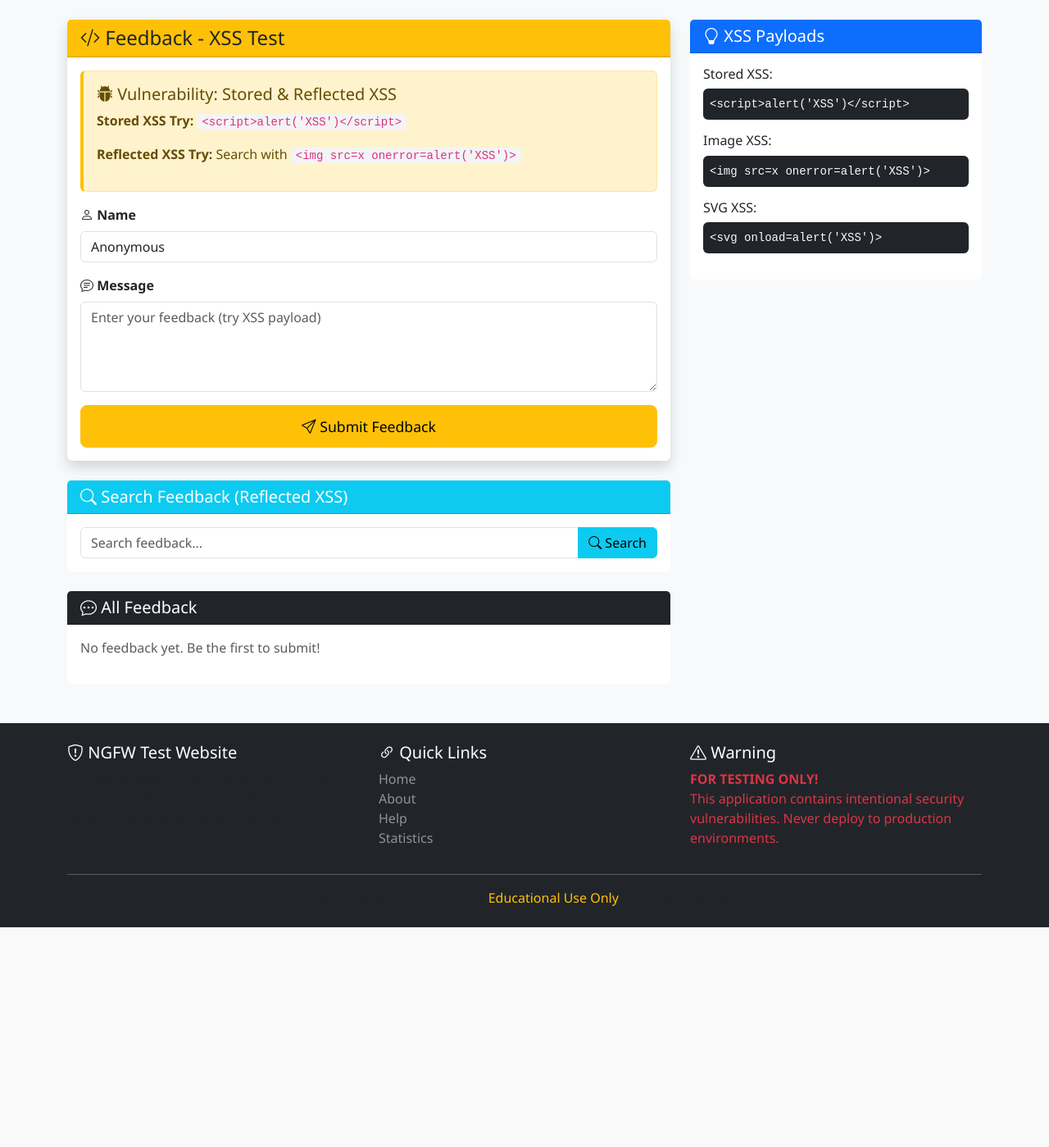
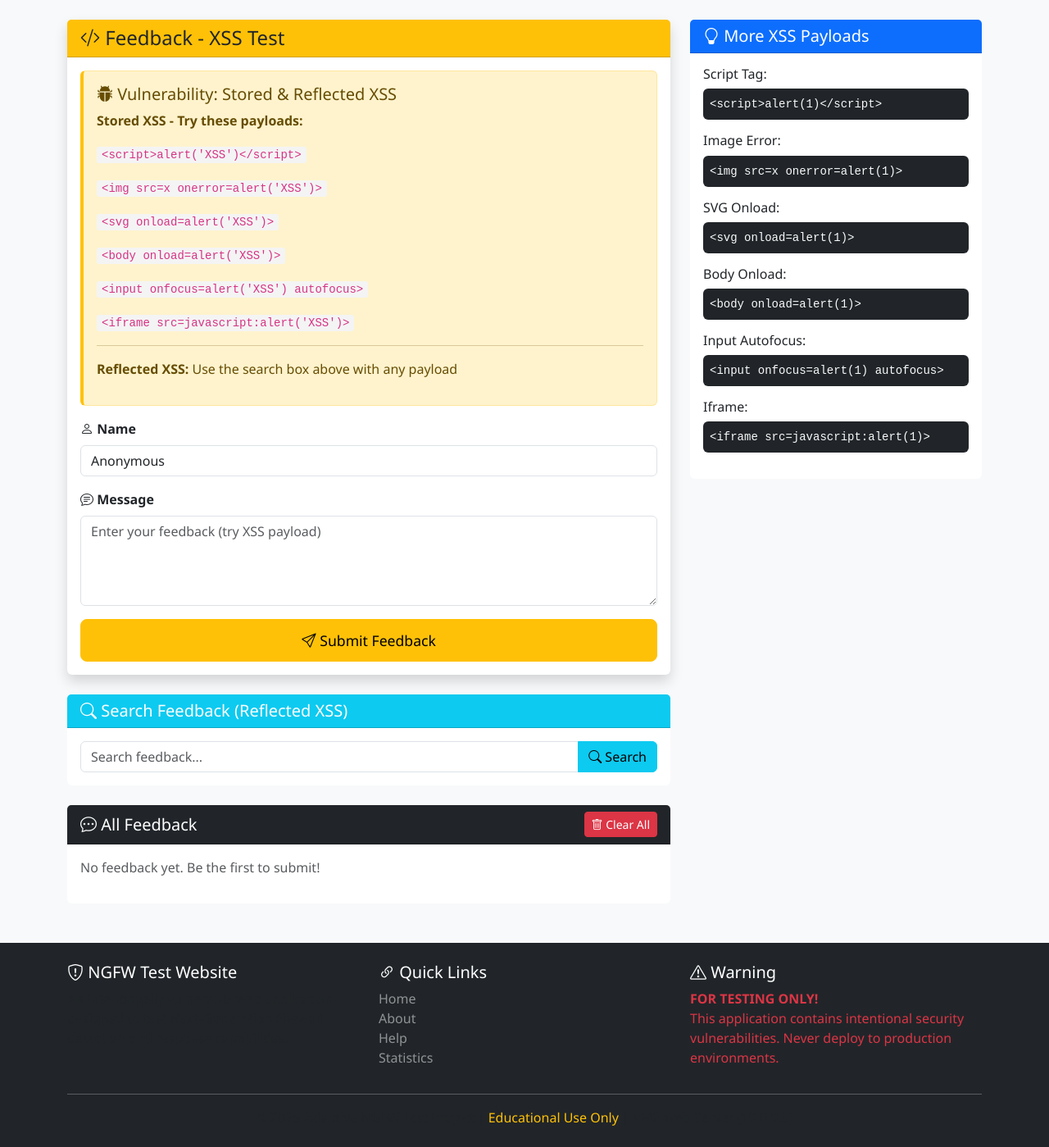
Before and after one commit to henokase/ngfw-prototype, a Flask app: page /feedback in a window 1280 px wide. Shown: the part 113-1512 px from the top of the page at 82% size. Before the commit the page ends 1244 px from the top, so only its background shows below. Run offline with Flask 3, Linux system fonts and the light colour scheme; data that the repository does not hold is empty; parts of the project's set-up code (start-up, migrations or seed data) failed here and were passed over.

Commit message:
refactor: enhance vulnerability descriptions and payload examples across multiple templates

```diff
--- a/web/src/templates/feedback.html
+++ b/web/src/templates/feedback.html
@@ -5,6 +5,26 @@
 {% block content %}
 <div class="row">
     <div class="col-md-8">
+        {% if submitted_message %}
+        <div class="alert alert-warning alert-dismissible fade show" role="alert">
+            <i class="bi bi-exclamation-triangle-fill"></i> <strong>XSS Payload Submitted!</strong>
+            <button type="button" class="btn-close" data-bs-dismiss="alert"></button>
+        </div>
+
+        <!-- XSS Payload Display - VULNERABLE: Renders without escaping -->
+        <div class="card mb-3">
+            <div class="card-body">
+                <h6 class="card-subtitle mb-2 text-muted">
+                    <i class="bi bi-person-circle"></i> {{ submitted_name }}
+                    <small class="float-end">Just now</small>
+                </h6>
+                <div class="card-text">
+                    {{ submitted_message | safe }}
+                </div>
+            </div>
+        </div>
+        {% endif %}
+
         <div class="card shadow">
             <div class="card-header bg-warning text-dark">
                 <h4 class="mb-0"><i class="bi bi-code-slash"></i> Feedback - XSS Test</h4>
@@ -12,8 +32,15 @@
             <div class="card-body">
                 <div class="alert alert-warning">
                     <h5><i class="bi bi-bug-fill"></i> Vulnerability: Stored & Reflected XSS</h5>
-                    <p><strong>Stored XSS Try:</strong> <code>&lt;script&gt;alert('XSS')&lt;/script&gt;</code></p>
-                    <p><strong>Reflected XSS Try:</strong> Search with <code>&lt;img src=x onerror=alert('XSS')&gt;</code></p>
+                    <p><strong>Stored XSS - Try these payloads:</strong></p>
+                    <p><code>&lt;script&gt;alert('XSS')&lt;/script&gt;</code></p>
+                    <p><code>&lt;img src=x onerror=alert('XSS')&gt;</code></p>
+                    <p><code>&lt;svg onload=alert('XSS')&gt;</code></p>
+                    <p><code>&lt;body onload=alert('XSS')&gt;</code></p>
+                    <p><code>&lt;input onfocus=alert('XSS') autofocus&gt;</code></p>
+                    <p><code>&lt;iframe src=javascript:alert('XSS')&gt;</code></p>
+                    <hr>
+                    <p><strong>Reflected XSS:</strong> Use the search box above with any payload</p>
                 </div>
 
                 <form method="POST" action="{{ url_for('xss.submit_feedback') }}">
@@ -56,13 +83,16 @@
 
         <!-- Display Feedback -->
         <div class="card mt-4">
-            <div class="card-header bg-dark text-white">
+            <div class="card-header bg-dark text-white d-flex justify-content-between align-items-center">
                 <h5 class="mb-0"><i class="bi bi-chat-dots"></i> All Feedback</h5>
+                <button id="clearFeedback" class="btn btn-sm btn-danger">
+                    <i class="bi bi-trash"></i> Clear All
+                </button>
             </div>
-            <div class="card-body">
+            <div class="card-body" id="feedbackList">
                 {% if feedback_entries %}
                     {% for feedback in feedback_entries %}
-                    <div class="card mb-3">
+                    <div class="card mb-3 feedback-entry">
                         <div class="card-body">
                             <h6 class="card-subtitle mb-2 text-muted">
                                 <i class="bi bi-person-circle"></i> {{ feedback.name }}
@@ -83,19 +113,47 @@
     <div class="col-md-4">
         <div class="card">
             <div class="card-header bg-primary text-white">
-                <h5 class="mb-0"><i class="bi bi-lightbulb"></i> XSS Payloads</h5>
+                <h5 class="mb-0"><i class="bi bi-lightbulb"></i> More XSS Payloads</h5>
             </div>
             <div class="card-body">
-                <h6>Stored XSS:</h6>
-                <pre class="bg-dark text-light p-2 rounded small"><code>&lt;script&gt;alert('XSS')&lt;/script&gt;</code></pre>
+                <h6>Script Tag:</h6>
+                <pre class="bg-dark text-light p-2 rounded small"><code>&lt;script&gt;alert(1)&lt;/script&gt;</code></pre>
 
-                <h6 class="mt-3">Image XSS:</h6>
-                <pre class="bg-dark text-light p-2 rounded small"><code>&lt;img src=x onerror=alert('XSS')&gt;</code></pre>
+                <h6 class="mt-2">Image Error:</h6>
+                <pre class="bg-dark text-light p-2 rounded small"><code>&lt;img src=x onerror=alert(1)&gt;</code></pre>
 
-                <h6 class="mt-3">SVG XSS:</h6>
-                <pre class="bg-dark text-light p-2 rounded small"><code>&lt;svg onload=alert('XSS')&gt;</code></pre>
+                <h6 class="mt-2">SVG Onload:</h6>
+                <pre class="bg-dark text-light p-2 rounded small"><code>&lt;svg onload=alert(1)&gt;</code></pre>
+
+                <h6 class="mt-2">Body Onload:</h6>
+                <pre class="bg-dark text-light p-2 rounded small"><code>&lt;body onload=alert(1)&gt;</code></pre>
+
+                <h6 class="mt-2">Input Autofocus:</h6>
+                <pre class="bg-dark text-light p-2 rounded small"><code>&lt;input onfocus=alert(1) autofocus&gt;</code></pre>
+
+                <h6 class="mt-2">Iframe:</h6>
+                <pre class="bg-dark text-light p-2 rounded small"><code>&lt;iframe src=javascript:alert(1)&gt;</code></pre>
             </div>
         </div>
     </div>
 </div>
+
+<script>
+// Handle clear all button
+document.getElementById('clearFeedback').addEventListener('click', async function() {
+    if (!confirm('Clear all feedback entries?')) return;
+
+    try {
+        const response = await fetch('/feedback/clear-all', {
+            method: 'POST'
+        });
+
+        if (response.ok) {
+            location.reload();
+        }
+    } catch (error) {
+        alert('Error clearing feedback: ' + error.message);
+    }
+});
+</script>
 {% endblock %}
```
Also changed, not shown: web/src/templates/command.html (+15 -8 lines), web/src/templates/file_viewer.html (+7 -2 lines), web/src/templates/login.html (+17 -13 lines), web/src/templates/redirect.html (+7 -1 lines), web/src/templates/upload.html (+7 -2 lines), web/src/templates/xml_api.html (+7 -3 lines).
